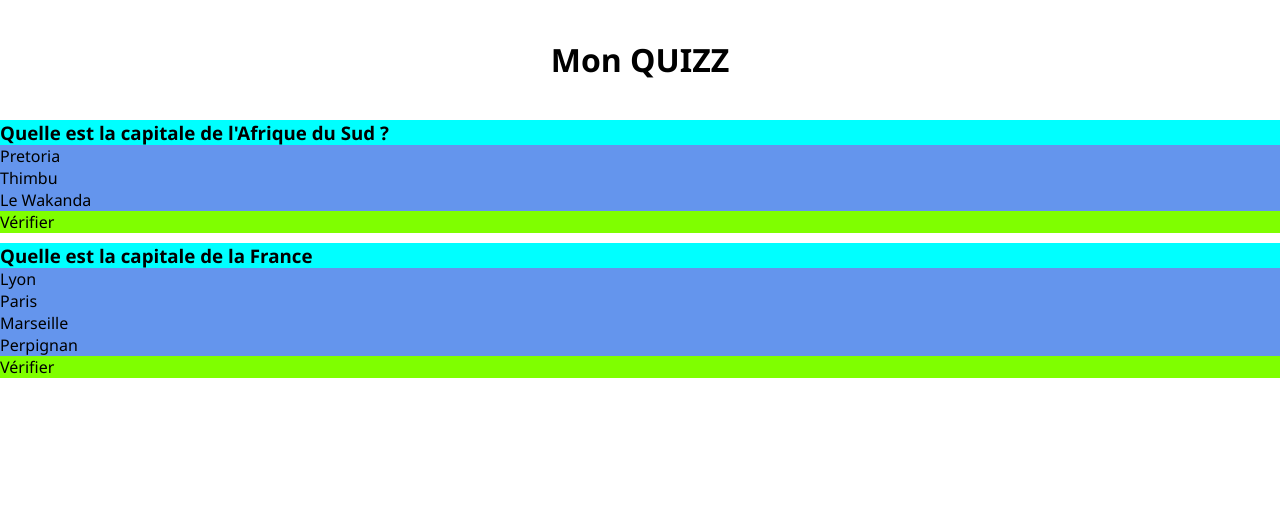
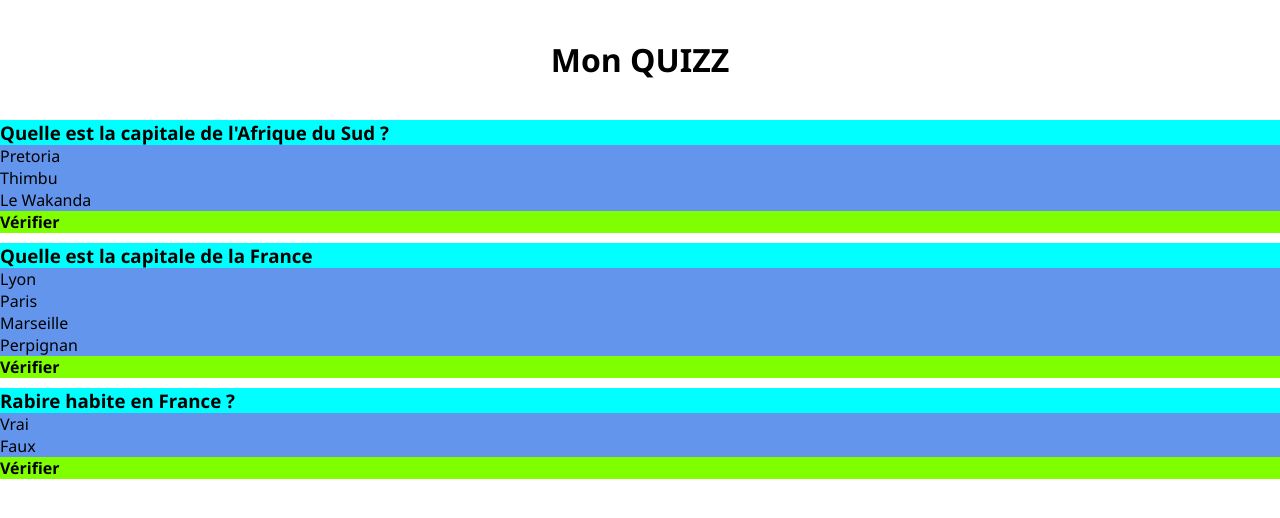
Before and after one commit to Rabire/quizz, a React (Create React App) app: page / in a window 1280 px wide. Shown: the top 518 px of the page. Built offline with nearby package versions, Linux system fonts and the light colour scheme.

Commit message:
BoolAnswers own component

```diff
--- /dev/null
+++ b/src/components/BoolAnswers.js
@@ -0,0 +1,27 @@
+import React from 'react'
+
+function BoolAnswers(props) {
+
+    function toggleCheckAnswer(answerIndex) {
+        if (props.proposedAnswers.includes(answerIndex)) {
+            props.setProposedAnswers(props.proposedAnswers.filter((proposedAnswer) => (proposedAnswer !== answerIndex))) //remove value from proposedAnswers Array
+        } else {
+            props.setProposedAnswers([...props.proposedAnswers, answerIndex]) //push answerIndex in proposedAnswers Array
+        }
+    }
+
+    return(
+        <div>
+            <div className="answer">
+                Vrai
+            </div>
+            <div className="answer">
+                Faux
+            </div>
+        </div>
+    )
+}
+
+
+
+export default BoolAnswers
--- a/src/components/Question.js
+++ b/src/components/Question.js
@@ -1,16 +1,27 @@
-import React, { useState } from 'react'
+import React, { useState, useEffect } from 'react'
 
 import './Question.css'
 
 import MultipleAnswers from './MultipleAnswers'
+import BoolAnswers from './BoolAnswers'
 
 
 function Question(props) {
     const questionInfos = props.questionInfos
+    console.log(questionInfos)
     const [proposedAnswers, setProposedAnswers] = useState([])
     const [answersIsTrue, setAnswersIsTrue] = useState(false)
 
-    const indexOfCorrectAnswer = questionInfos.answers.indexOf(questionInfos.correctAnswers)
+    const [indexOfCorrectAnswer, setIndexOfCorrectAnswer] = useState()
+
+
+    useEffect( () => {
+        if (questionInfos.type === "multiple") {
+            setIndexOfCorrectAnswer(questionInfos.answers.indexOf(questionInfos.correctAnswers))
+        }
+    }, [])
+
+    //const indexOfCorrectAnswer = questionInfos.answers.indexOf(questionInfos.correctAnswers)
 
     function verrifyAnswers() {
         console.log("verrifyAnswers")
@@ -21,8 +32,9 @@ function Question(props) {
         }
     }
 
-
-    const multipleAnswersList = questionInfos.answers.map((answer, index) =>
+    let multipleAnswersList
+    if (questionInfos.type === "multiple") {
+        multipleAnswersList = questionInfos.answers.map((answer, index) =>
         <MultipleAnswers
             key={index}
             proposedAnswers={proposedAnswers}
@@ -30,6 +42,8 @@ function Question(props) {
             answer={answer}
             index={index}
         />)
+    }
+
 
     return(
         <div className="question">
@@ -44,8 +58,14 @@ function Question(props) {
                 questionInfos.type === "multiple" &&
                 multipleAnswersList
             }
+            {
+                questionInfos.type === "bool" &&
+                <BoolAnswers
+                    correctAnswers={questionInfos.correctAnswers}
+                />
+            }
             <div className="submit-btn" onClick={verrifyAnswers}>
-                Vérifier
+                <b>Vérifier</b>
             </div>
         </div>
     )
--- a/src/datas/QuestionsData.json
+++ b/src/datas/QuestionsData.json
@@ -22,6 +22,12 @@
                 "Perpignan"
             ],
             "correctAnswers": "Paris"
-        }
+        },
+        {
+            "id": 3,
+            "type": "bool",
+            "question": "Rabire habite en France ?",
+            "correctAnswers": true
+            }
     ]
 }
```
